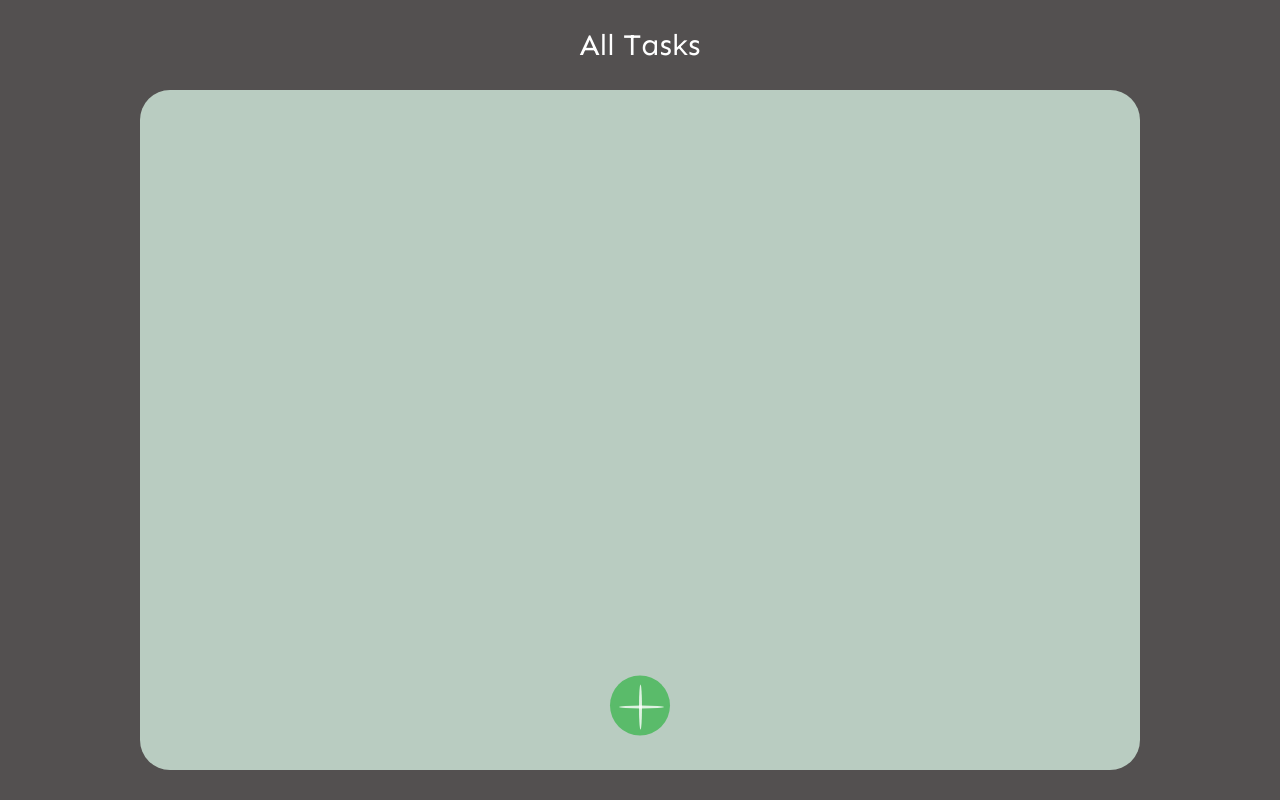
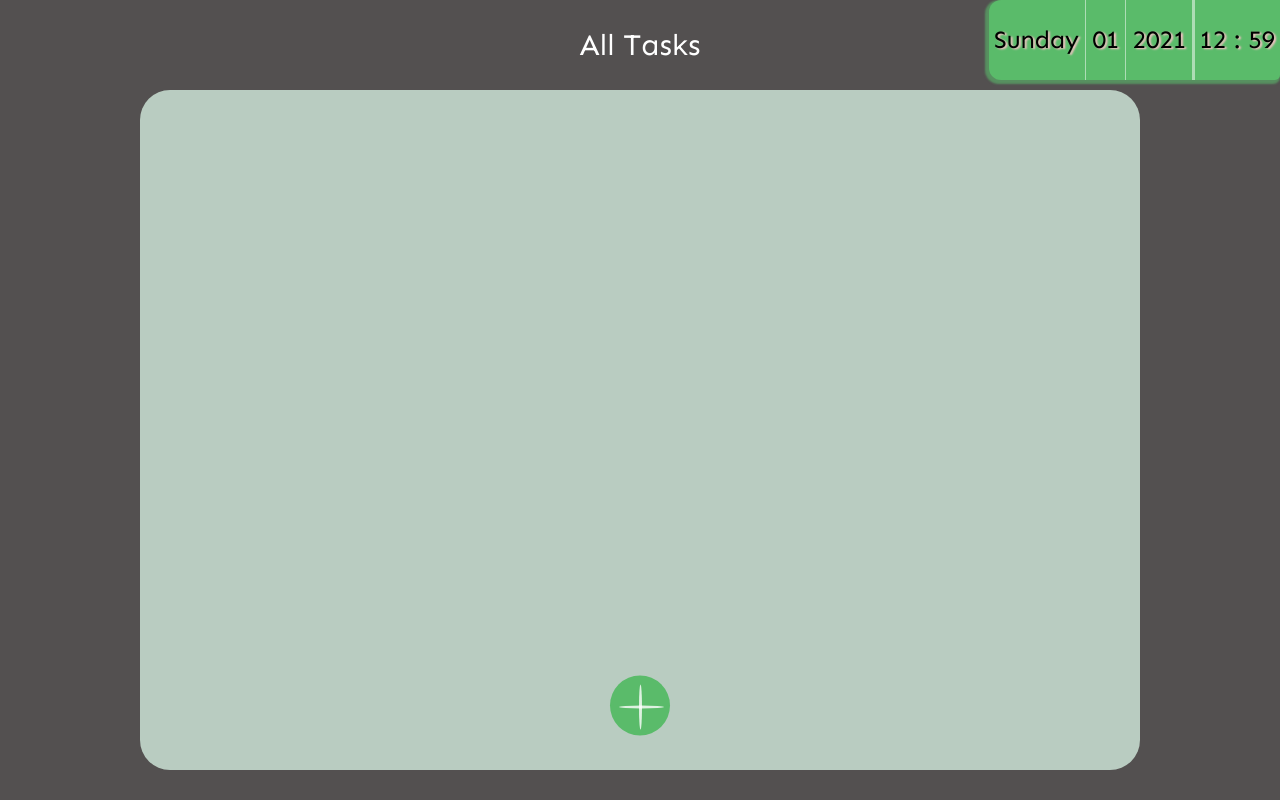
Before and after one commit to Andriy-1/Todo-list, a plain HTML site: page Todo-List/index.html in a window 1280 px wide. Drawn offline with Linux system fonts and the light colour scheme.

Commit message:
add data

```diff
--- a/Todo-List/css/style.css
+++ b/Todo-List/css/style.css
@@ -275,6 +275,72 @@ body._lock {
   background-color: rgba(49, 138, 53, 0.9);
 }
 
+.date {
+  position: fixed;
+  top: 0;
+  right: 0;
+  width: auto;
+  height: 80px;
+  border-radius: 12px 0px 5px 12px;
+  background-color: #5abb6a;
+  -webkit-box-shadow: -2px 2px 2px 2px rgba(90, 187, 106, 0.6);
+          box-shadow: -2px 2px 2px 2px rgba(90, 187, 106, 0.6);
+  display: -webkit-box;
+  display: -ms-flexbox;
+  display: flex;
+  -ms-flex-pack: distribute;
+      justify-content: space-around;
+  -webkit-box-align: center;
+      -ms-flex-align: center;
+          align-items: center;
+  font-size: 25px;
+}
+
+.date__day {
+  padding: 5px;
+  text-shadow: 2px 1px 2px pink;
+}
+
+.date__day::after {
+  position: relative;
+  left: 6px;
+  content: "";
+  padding: 27px 1px 25px 0;
+  background-color: rgba(255, 255, 255, 0.5);
+}
+
+.date__number-day {
+  padding: 0px 5px 0px 0px;
+  text-shadow: 2px 1px 2px pink;
+}
+
+.date__number-day::after {
+  position: relative;
+  left: 6px;
+  content: "";
+  padding: 27px 1px 25px 0;
+  background-color: rgba(255, 255, 255, 0.5);
+}
+
+.date__year {
+  padding: 0px 5px 0px 0px;
+  text-shadow: 2px 1px 2px pink;
+}
+
+.date__year::after {
+  position: relative;
+  left: 6px;
+  content: "";
+  padding: 27px 2px 25px 1px;
+  background-color: rgba(255, 255, 255, 0.5);
+}
+
+.time {
+  text-shadow: 2px 1px 2px pink;
+  padding: 5px;
+  margin: 0px 0px 0px 0px;
+}
+
 .head {
   margin: 30px auto;
 }
--- a/Todo-List/index.html
+++ b/Todo-List/index.html
@@ -4,16 +4,21 @@
 	<title>TodoList</title>
 	<meta charset="UTF-8">
 	<meta name="format-detection" content="telephone=no">
+	<meta http-equiv="Refresh" content="15" />
 	<link rel="stylesheet" href="css/style.min.css">
 	<link rel="shortcut icon" href="favicon.ico">
 	<!-- <meta name="robots" content="noindex, nofollow"> -->
 	<!-- <meta name="viewport" content="width=device-width, initial-scale=1.0, maximum-scale=1.0, user-scalable=0"> -->
 	<meta name="viewport" content="width=device-width, initial-scale=1.0">
 </head>
+
 <body>
 	<div class="wrapper">
 		<div class="head">
 			<h1 class="head__title">All Tasks</h1>
+			<div class="date">
+
+</div>
 		</div>
 		<main class="page">
 			<div class="page__add-task">
--- a/Todo-List/js/app.js
+++ b/Todo-List/js/app.js
@@ -104,6 +104,42 @@ document.addEventListener('keydown', function (e) {
 });
 //=================
 
+// day - починається з  0 - Sunday , 6 - Saturday
+// month - починається з  0 - January , 11 - December
+const date = document.querySelector('.date');
+const masiveDate = {};
+let newDate = new Date;
+const dateAll = (date = new Date) => {
+	masiveDate.day = date.getDay();
+	masiveDate.numberDay = date.getDate();
+	masiveDate.month = date.getMonth();
+	masiveDate.year = date.getFullYear();
+	masiveDate.timeHours = date.getHours();
+	masiveDate.timeMinutes = date.getMinutes();
+	// masiveDate.timeSeconds = date.getSeconds();
+};
+dateAll();
+ let currentDay;
+ if(masiveDate.day === 0) {currentDay ='Sunday'}
+else if (masiveDate.day === 1) {currentDay ='Monday'}
+ else if (masiveDate.day === 2) {currentDay ='Tuesday'}
+ else if (masiveDate.day === 3) {currentDay ='Wednesday' }
+ else if (masiveDate.day === 4) {currentDay ='Thursday'}
+ else if (masiveDate.day === 5) {currentDay ='Friday' }
+ else if(masiveDate.day === 6) {currentDay ='Saturday'};
+
+
+
+date.innerHTML = `<div>
+		<span class="date__day">${currentDay}</span>
+		<span class="date__number-day">${masiveDate.numberDay>10? masiveDate.numberDay :'0'+masiveDate.numberDay}</span>
+		<span class="date__year">${masiveDate.year}</span>
+	</div>
+	<div class="date__time time">
+		<span class="time__hours">${masiveDate.timeHours>10? masiveDate.timeHours :'0'+masiveDate.timeHours}</span> :
+		<span class="time__minutes">${masiveDate.timeMinutes>10? masiveDate.timeMinutes :'0'+masiveDate.timeMinutes}</span>
+	</div>` ;
+
 const input = document.getElementById('input');
 const btn = document.getElementById('btn');
 const taskBox = document.querySelector('.todo');
```
Also changed, not shown: Todo-List/css/style.min.css, Todo-List/js/app.min.js.
